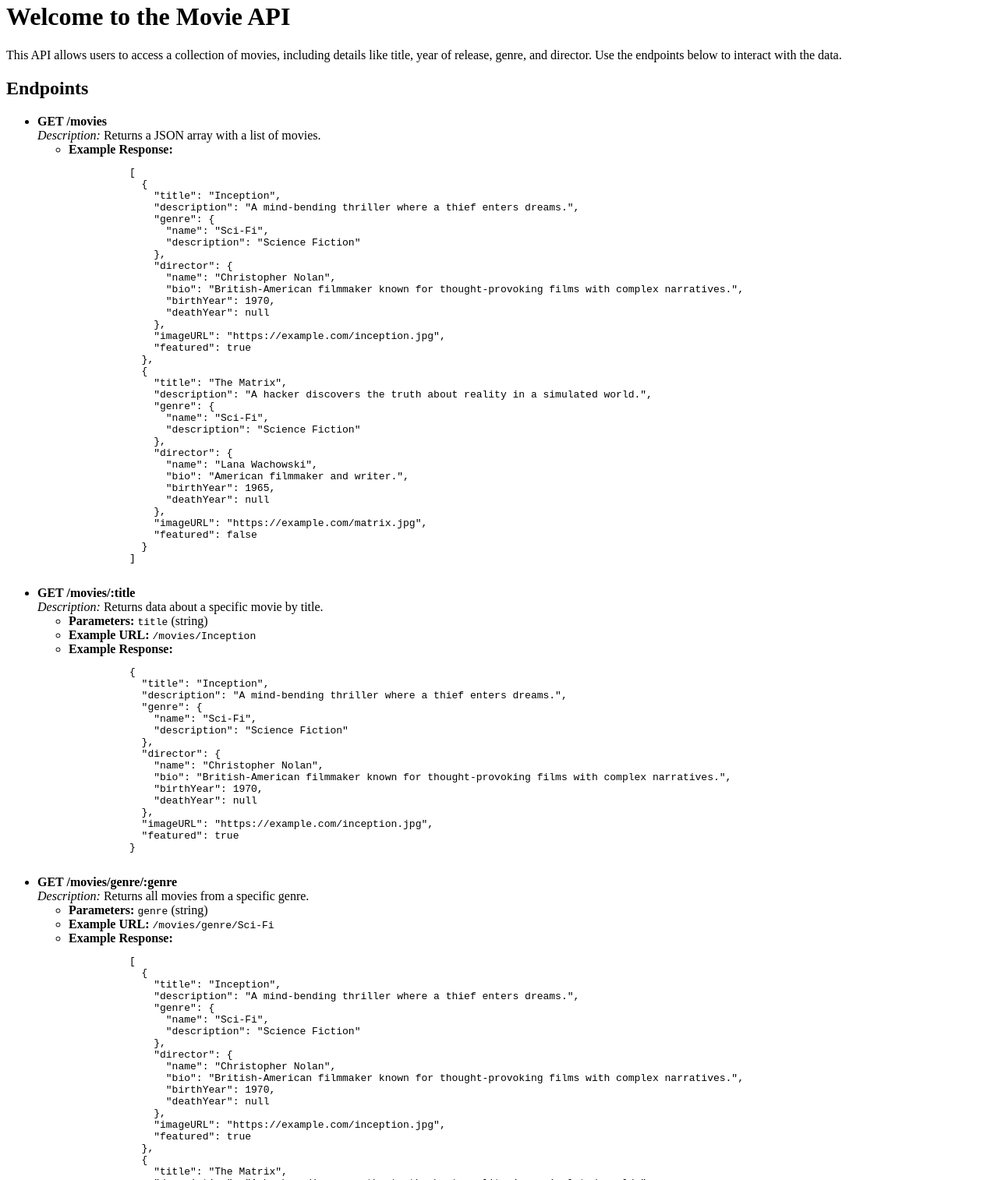
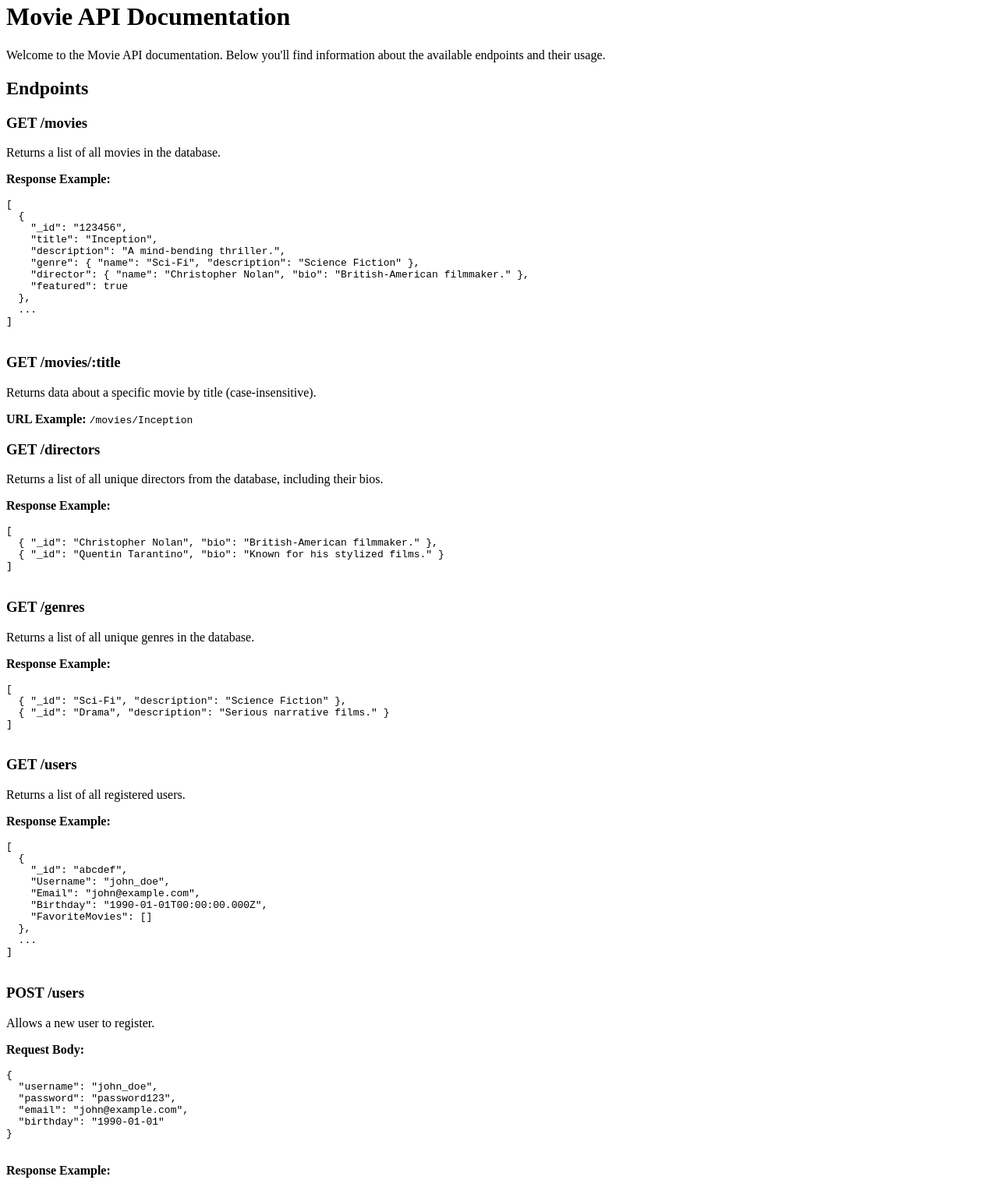
Before and after one commit to barendgabriel/movie_api, a website: page public/documentation.html in a window 1280 px wide. Shown: the part 18-1532 px from the top of the page at 78% size. Drawn offline with Linux system fonts and the light colour scheme.

Commit message:
Update documentation.html with new and updated endpoints
Added documentation for the new /directors and /genres endpoints, including example responses.
- Improved descriptions for the /users and /movies/:title endpoints with detailed explanations.
- Included standardized error responses for consistency across endpoints.
- Enhanced formatting for better readability and developer experience.

```diff
--- a/public/documentation.html
+++ b/public/documentation.html
@@ -6,150 +6,108 @@
     <title>Movie API Documentation</title>
   </head>
   <body>
-    <h1>Welcome to the Movie API</h1>
+    <h1>Movie API Documentation</h1>
     <p>
-      This API allows users to access a collection of movies, including details
-      like title, year of release, genre, and director. Use the endpoints below
-      to interact with the data.
+      Welcome to the Movie API documentation. Below you'll find information
+      about the available endpoints and their usage.
     </p>
 
     <h2>Endpoints</h2>
-    <ul>
-      <li>
-        <strong>GET /movies</strong><br />
-        <em>Description:</em> Returns a JSON array with a list of movies.
-        <ul>
-          <li><strong>Example Response:</strong></li>
+
+    <h3>GET /movies</h3>
+    <p>Returns a list of all movies in the database.</p>
+    <p><strong>Response Example:</strong></p>
     <pre>
 [
   {
+    "_id": "123456",
     "title": "Inception",
-              "description": "A mind-bending thriller where a thief enters dreams.",
-              "genre": {
-                "name": "Sci-Fi",
-                "description": "Science Fiction"
-              },
-              "director": {
-                "name": "Christopher Nolan",
-                "bio": "British-American filmmaker known for thought-provoking films with complex narratives.",
-                "birthYear": 1970,
-                "deathYear": null
-              },
-              "imageURL": "https://example.com/inception.jpg",
+    "description": "A mind-bending thriller.",
+    "genre": { "name": "Sci-Fi", "description": "Science Fiction" },
+    "director": { "name": "Christopher Nolan", "bio": "British-American filmmaker." },
     "featured": true
   },
-            {
-              "title": "The Matrix",
-              "description": "A hacker discovers the truth about reality in a simulated world.",
-              "genre": {
-                "name": "Sci-Fi",
-                "description": "Science Fiction"
-              },
-              "director": {
-                "name": "Lana Wachowski",
-                "bio": "American filmmaker and writer.",
-                "birthYear": 1965,
-                "deathYear": null
-              },
-              "imageURL": "https://example.com/matrix.jpg",
-              "featured": false
-            }
+  ...
 ]
     </pre>
-        </ul>
-      </li>
 
-      <li>
-        <strong>GET /movies/:title</strong><br />
-        <em>Description:</em> Returns data about a specific movie by title.
-        <ul>
-          <li><strong>Parameters:</strong> <code>title</code> (string)</li>
-          <li><strong>Example URL:</strong> <code>/movies/Inception</code></li>
-          <li><strong>Example Response:</strong></li>
+    <h3>GET /movies/:title</h3>
+    <p>Returns data about a specific movie by title (case-insensitive).</p>
+    <p><strong>URL Example:</strong> <code>/movies/Inception</code></p>
+
+    <h3>GET /directors</h3>
+    <p>
+      Returns a list of all unique directors from the database, including their
+      bios.
+    </p>
+    <p><strong>Response Example:</strong></p>
     <pre>
-          {
-            "title": "Inception",
-            "description": "A mind-bending thriller where a thief enters dreams.",
-            "genre": {
-              "name": "Sci-Fi",
-              "description": "Science Fiction"
-            },
-            "director": {
-              "name": "Christopher Nolan",
-              "bio": "British-American filmmaker known for thought-provoking films with complex narratives.",
-              "birthYear": 1970,
-              "deathYear": null
-            },
-            "imageURL": "https://example.com/inception.jpg",
-            "featured": true
-          }
+[
+  { "_id": "Christopher Nolan", "bio": "British-American filmmaker." },
+  { "_id": "Quentin Tarantino", "bio": "Known for his stylized films." }
+]
     </pre>
-        </ul>
-      </li>
 
-      <li>
-        <strong>GET /movies/genre/:genre</strong><br />
-        <em>Description:</em> Returns all movies from a specific genre.
-        <ul>
-          <li><strong>Parameters:</strong> <code>genre</code> (string)</li>
-          <li>
-            <strong>Example URL:</strong> <code>/movies/genre/Sci-Fi</code>
-          </li>
-          <li><strong>Example Response:</strong></li>
+    <h3>GET /genres</h3>
+    <p>Returns a list of all unique genres in the database.</p>
+    <p><strong>Response Example:</strong></p>
+    <pre>
+[
+  { "_id": "Sci-Fi", "description": "Science Fiction" },
+  { "_id": "Drama", "description": "Serious narrative films." }
+]
+    </pre>
+
+    <h3>GET /users</h3>
+    <p>Returns a list of all registered users.</p>
+    <p><strong>Response Example:</strong></p>
     <pre>
 [
   {
-              "title": "Inception",
-              "description": "A mind-bending thriller where a thief enters dreams.",
-              "genre": {
-                "name": "Sci-Fi",
-                "description": "Science Fiction"
+    "_id": "abcdef",
+    "Username": "john_doe",
+    "Email": "john@example.com",
+    "Birthday": "1990-01-01T00:00:00.000Z",
+    "FavoriteMovies": []
   },
-              "director": {
-                "name": "Christopher Nolan",
-                "bio": "British-American filmmaker known for thought-provoking films with complex narratives.",
-                "birthYear": 1970,
-                "deathYear": null
-              },
-              "imageURL": "https://example.com/inception.jpg",
-              "featured": true
-            },
-            {
-              "title": "The Matrix",
-              "description": "A hacker discovers the truth about reality in a simulated world.",
-              "genre": {
-                "name": "Sci-Fi",
-                "description": "Science Fiction"
-              },
-              "director": {
-                "name": "Lana Wachowski",
-                "bio": "American filmmaker and writer.",
-                "birthYear": 1965,
-                "deathYear": null
-              },
-              "imageURL": "https://example.com/matrix.jpg",
-              "featured": false
-            }
+  ...
 ]
     </pre>
-        </ul>
-      </li>
 
-      <li>
-        <strong>POST /users</strong><br />
-        <em>Description:</em> Allows a new user to register.
-        <ul>
-          <li><strong>Expected Body:</strong></li>
+    <h3>POST /users</h3>
+    <p>Allows a new user to register.</p>
+    <p><strong>Request Body:</strong></p>
     <pre>
 {
-            "username": "newuser",
-            "password": "userpassword",
-            "email": "user@example.com",
+  "username": "john_doe",
+  "password": "password123",
+  "email": "john@example.com",
   "birthday": "1990-01-01"
 }
     </pre>
-          <li><strong>Example Response:</strong> Confirmation message</li>
-        </ul>
+    <p><strong>Response Example:</strong></p>
+    <pre>
+{
+  "message": "Registration successful",
+  "user": {
+    "_id": "abcdef",
+    "Username": "john_doe",
+    "Email": "john@example.com",
+    "Birthday": "1990-01-01T00:00:00.000Z",
+    "FavoriteMovies": []
+  }
+}
+    </pre>
+
+    <h3>Error Responses</h3>
+    <p>All endpoints may return the following errors:</p>
+    <ul>
+      <li>
+        <strong>500 Internal Server Error:</strong> If something goes wrong on
+        the server side.
+      </li>
+      <li>
+        <strong>404 Not Found:</strong> If the requested resource is not found.
       </li>
     </ul>
   </body>
```
Lines whose indentation alone changed are shown as unchanged.
